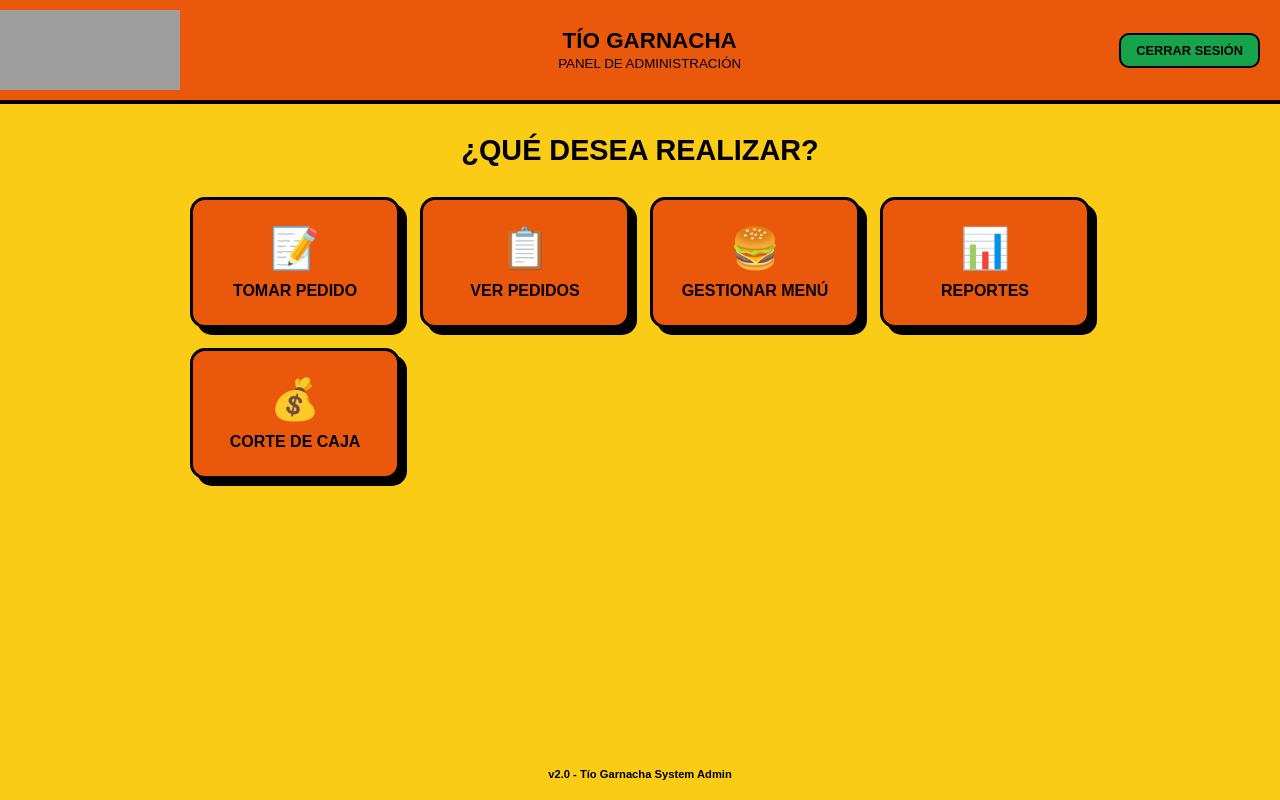
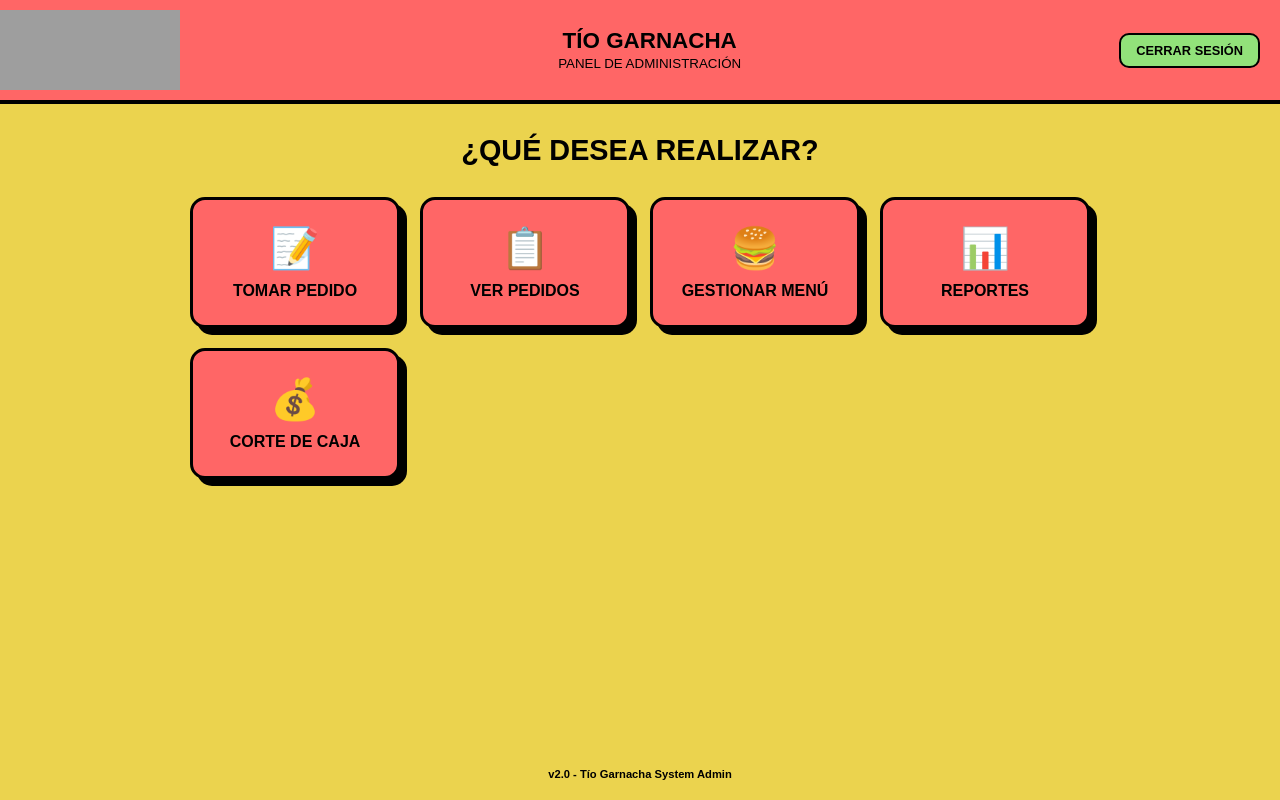
Before and after one commit to pablo23070017-sketch/mi-proyecto, a plain HTML site: page admin.html in a window 1280 px wide. Drawn offline with Linux system fonts and the light colour scheme; grey boxes are pictures that could not be loaded.

Commit message:
Descripción de los cambios

```diff
--- a/admin.html
+++ b/admin.html
@@ -6,10 +6,10 @@
     <title>Panel Administrador - Tío Garnacha</title>
     <style>
         :root {
-            --amarillo: #facc15;
-            --naranja: #ea580c;
+            --amarillo: #EBD34E;
+            --naranja: #FF6666;
             --negro: #000000;
-            --verde: #16a34a;
+            --verde: #92e27a;
         }
 
         /* RESET Y FONDO */
```
Also changed, not shown: Mesero.html (+3 -3 lines), corte_caja.html (+3 -3 lines), generar_reporte.html (+3 -3 lines), gestionar_menu.html (+3 -3 lines), panel.html (+4 -4 lines), pedidos.html (+3 -3 lines).
